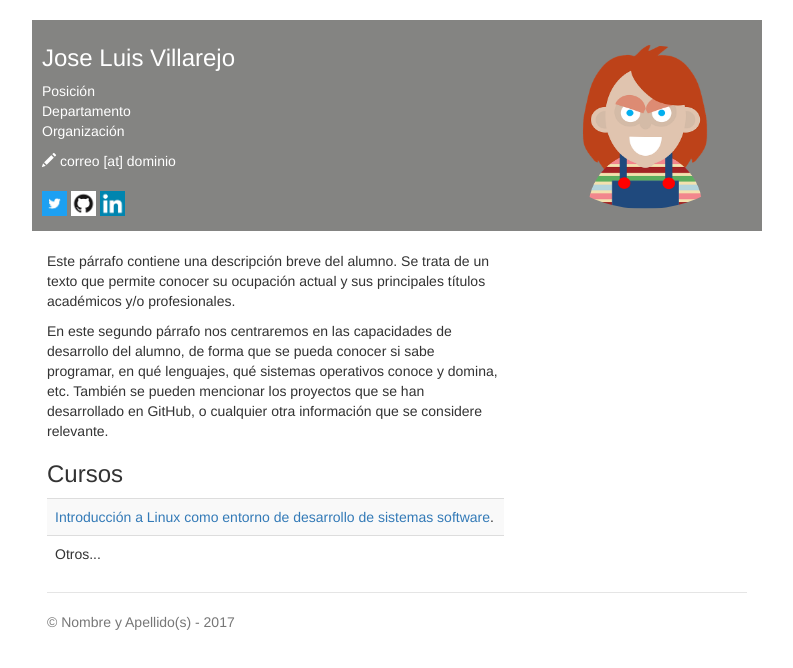
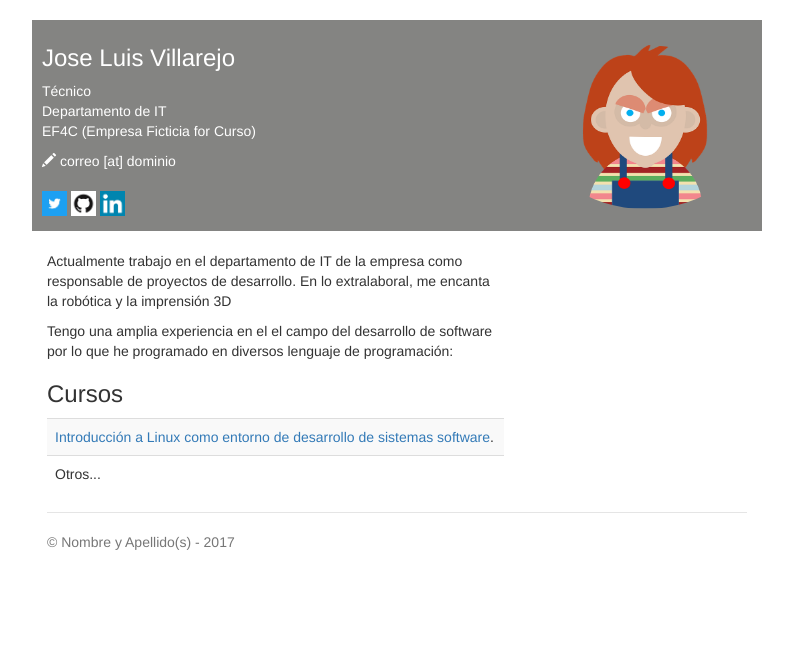
Before and after one commit to jlvillarejo/jlvillarejo.github.io, a plain HTML site: page index.html in a window 1280 px wide. Shown: the whole page, without its empty margins (243-1036 px from the left). Drawn offline with nearby package versions, Linux system fonts and the light colour scheme.

Commit message:
Modificaciones en el fichero index.html

```diff
--- a/index.html
+++ b/index.html
@@ -20,9 +20,9 @@
       <h3>Jose Luis Villarejo <span><img style="width: 214px; height: 164px;" class='img-circle' alt="Nombre y Apellido(s)" src="img/foto.png" align="right"></span></h3>
       <p>
         <!--Sustituir por los datos del alumno-->
-        Posición<br>
-        Departamento<br>
-        Organización
+        Técnico<br>
+        Departamento de IT<br>
+        EF4C (Empresa Ficticia for Curso)
       </p>
       <address>
         <!--Sustituir por los datos del alumno-->
@@ -41,9 +41,10 @@
       <div class='row'>
         <div class='col-sm-8'>
           <br>
-          <p>Este párrafo contiene una descripción breve del alumno. Se trata de un texto que permite conocer su ocupación actual y sus principales títulos académicos y/o profesionales.  </p>
+          <p>Actualmente trabajo en el departamento de IT de la empresa como responsable de proyectos de desarrollo.
+          En lo extralaboral, me encanta la robótica y la imprensión 3D</p>
 
-          <p>En este segundo párrafo nos centraremos en las capacidades de desarrollo del alumno, de forma que se pueda conocer si sabe programar, en qué lenguajes, qué sistemas operativos conoce y domina, etc. También se pueden mencionar los proyectos que se han desarrollado en GitHub, o cualquier otra información que se considere relevante.</p>
+          <p>Tengo una amplia experiencia en el el campo del desarrollo de software por lo que he programado en diversos lenguaje de programación:</p>
 
           <h3>Cursos</h3>
           <table class='table table-striped'>
```
